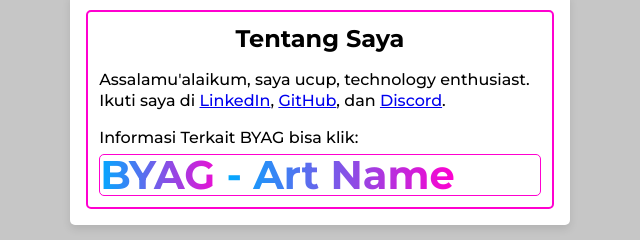
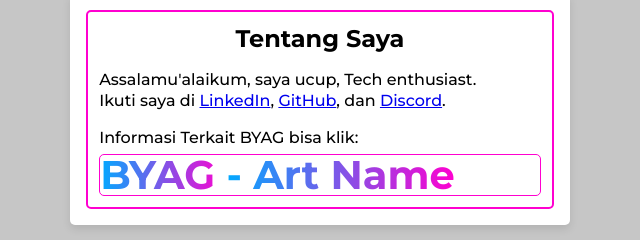
Before and after one commit to byag-github/byag-web, a plain HTML site: page index.html in a window 1280 px wide. Shown: the part 485-725 px from the top of the page, 320-960 px from the left. Drawn offline with Linux system fonts and the light colour scheme; a web font is replaced by a local one.

Commit message:
Update Text

```diff
--- a/index.html
+++ b/index.html
@@ -53,7 +53,7 @@
                         <div class="tentang">
                                 <h2>Tentang Saya</h2>
                                 <p>
-                                        Assalamu'alaikum, saya ucup, technology enthusiast.<br />
+                                        Assalamu'alaikum, saya ucup, Tech enthusiast.<br />
                                         Ikuti saya di
                                         <a href="https://www.linkedin.com/in/yusufahmadghiffari/"
                                                 target="_blank">LinkedIn</a>,
@@ -66,7 +66,8 @@
                                 <header class="whitee">
                                         <div class="marquee-container">
                                                 <span class="byag marquee"><a href="byag.html">BYAG
-                                                        <span class="byag marquee"><a href="byag.html">- Art Name </a></span></a></span>
+                                                                <span class="byag marquee"><a href="byag.html">- Art
+                                                                                Name </a></span></a></span>
                                         </div>
                                 </header>
                         </div>
```
